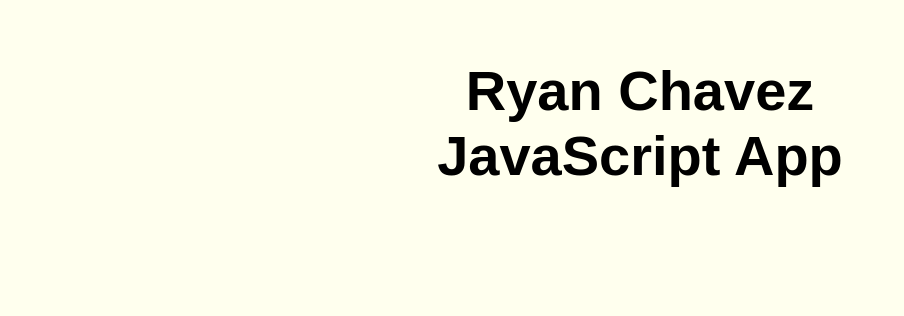
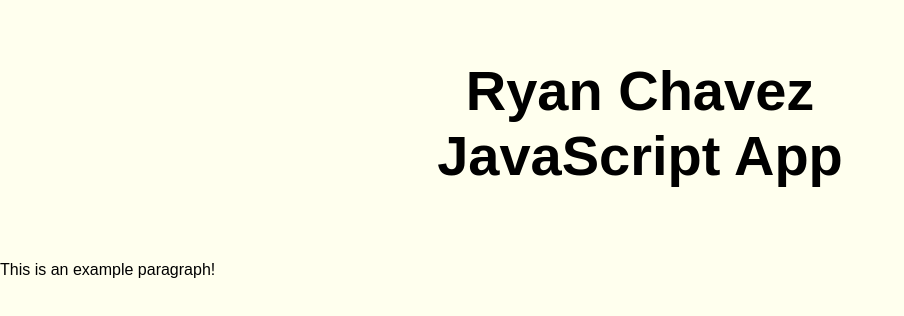
Before and after one commit to chavezr56/my-first-static-web-app, a plain HTML site: page index.html in a window 1280 px wide. Shown: the whole page, without its empty margins (0-904 px from the left). Drawn offline with Linux system fonts and the light colour scheme.

Commit message:
Update index.html

```diff
--- a/index.html
+++ b/index.html
@@ -12,6 +12,8 @@
   <main>
     <h1>Ryan Chavez JavaScript App</h1>
   </main>
+  <p>This is an example paragraph!
+  </p>
 </body>
 
 </html>
```
